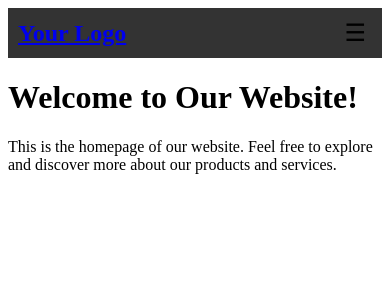
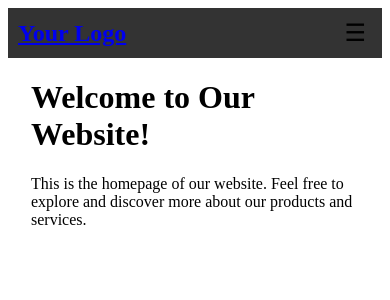
Before and after one commit to quevon/bake-and-pastry-react, a React (Create React App) app: page / in a window 390 px wide. Shown: the top 300 px of the page. Built offline with nearby package versions, Linux system fonts and the light colour scheme.

Commit message:
second commit

```diff
--- /dev/null
+++ b/src/App.css
@@ -0,0 +1,67 @@
+:root {
+  --main-color: #b34009;
+  --bg-color: #feeff4;
+}
+html {
+  scroll-behavior: smooth;
+}
+/* custom scroll bar */
+::-webkit-scrollbar {
+  width: 10px;
+}
+::-webkit-scrollbar-track {
+  background: #f1f1f1;
+}
+::-webkit-scrollbar-thumb {
+  background: #888;
+  border-radius: 5rem;
+}
+
+::-webkit-scrollbar-thumb:hover {
+  background: #555;
+}
+section {
+  padding: 100px 0;
+}
+.max-width {
+  max-width: 1300px;
+  padding: 0 80px;
+  margin: auto;
+}
+/* responsive media query start */
+@media (max-width: 1104px) {
+  /* .about .about-content .left img{
+          width: 400px;
+      } */
+}
+@media (min-width: 1200px) {
+  /* .about .about-content .left img{
+          width: 400px;
+      } */
+}
+@media (max-width: 1200px) and (min-width: 947px) {
+}
+@media (min-width: 947px) {
+}
+@media (max-width: 1024px) {
+}
+@media (max-width: 947px) {
+  .max-width {
+    padding: 0 50px;
+  }
+}
+@media (max-width: 767px) {
+}
+@media (max-width: 690px) {
+  .max-width {
+    padding: 0 23px;
+  }
+}
+@media (max-width: 500px) {
+}
+@media (prefers-reduced-motion) {
+}
+@media (max-width: 425px) {
+}
+@media (max-width: 375px) {
+}
--- a/src/App.js
+++ b/src/App.js
@@ -1,13 +1,14 @@
 import { Routes, Route } from "react-router-dom";
 import Navbar from "./components/Navbar/Navbar";
-import HomePage from "./pages/HomePage/HomePage";
+import HomePage from "./pages/Homepage/Homepage";
 import AboutUs from "./pages/AboutUs/AboutUs";
+import "./App.css";
 
 function App() {
   return (
     <div>
-      <div>
-        <Navbar />
+      <Navbar />
+      <div className="max-width">
         <Routes>
           <Route path="/" element={<HomePage />} />
           <Route path="about" element={<AboutUs />} />
--- a/src/components/Navbar/Navbar.css
+++ b/src/components/Navbar/Navbar.css
@@ -1,10 +1,12 @@
 /* Navbar.css */
-
+.navbar-bg {
+  background-color: #333;
+}
 .navbar {
   display: flex;
   justify-content: space-between;
   align-items: center;
-  background-color: #333;
+
   color: #fff;
   padding: 10px;
 }
--- a/src/components/Navbar/Navbar.js
+++ b/src/components/Navbar/Navbar.js
@@ -10,7 +10,9 @@ const Navbar = () => {
   };
 
   return (
-    <nav className="navbar">
+    <div>
+      <nav className="navbar-bg">
+        <div className="navbar">
           <div className="navbar-brand">
             <Link to="/">Your Logo</Link> {/* Use Link instead of anchor */}
           </div>
@@ -29,7 +31,9 @@ const Navbar = () => {
           <button className="menu-toggle" onClick={toggleMenu}>
             ☰
           </button>
+        </div>
       </nav>
+    </div>
   );
 };
 
--- a/src/pages/Homepage/Homepage.js
+++ b/src/pages/Homepage/Homepage.js
@@ -1,5 +1,4 @@
 import React from "react";
-import "./Homepage.css";
 
 const HomePage = () => {
   return (
```
Also changed, not shown: src/pages/HomePage/Homepage.css (deleted), 2 other files (tests, documents, lock files or other folders). Lines whose indentation alone changed are shown as unchanged.
